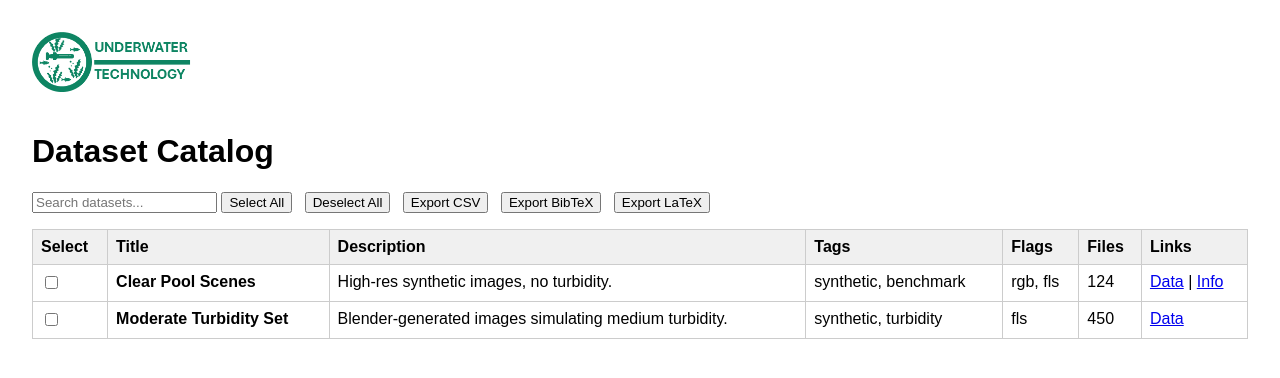
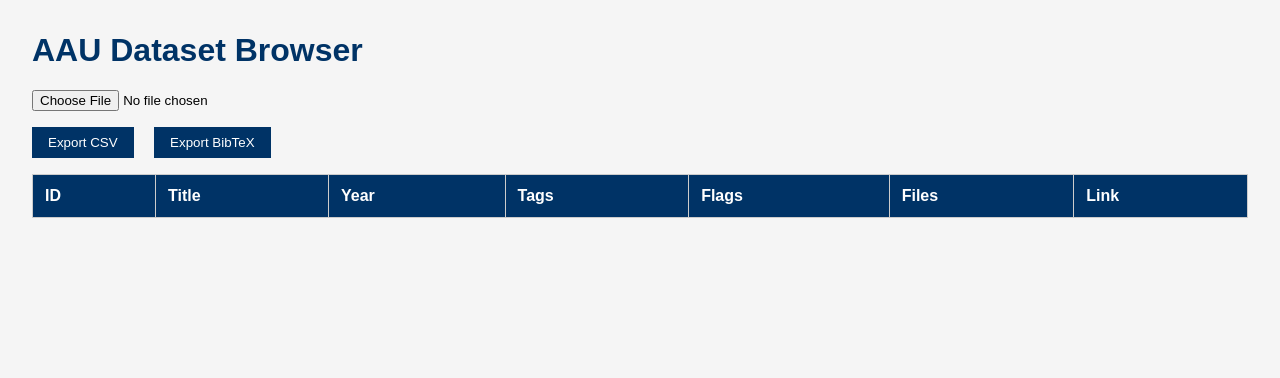
Before and after one commit to AAU-Underwater-Robot-Lab/dataset_browser, a plain HTML site: page index.html in a window 1280 px wide. Drawn offline with Linux system fonts and the light colour scheme.

Commit message:
Add files via upload
Bibtex direct db version

```diff
--- a/index.html
+++ b/index.html
@@ -2,46 +2,39 @@
 <html lang="en">
 <head>
   <meta charset="UTF-8">
-  <title>Dataset Catalog</title>
-  <link rel="stylesheet" href="css/style.css">
-  <link rel="icon" type="image/x-icon" href="/dataset_browser/favicon.ico">
+  <title>AAU Dataset Browser (BibTeX)</title>
+  <script src="https://cdn.jsdelivr.net/npm/bibtex-parse-js@1.0.4/bibtexParse.min.js"></script>
   <style>
-    #logo { height: 60px; margin-bottom: 1rem; }
-    table { width: 100%; border-collapse: collapse; margin-top: 1rem; }
-    th, td { border: 1px solid #ccc; padding: 8px; text-align: left; vertical-align: top; }
-    th { background: #f0f0f0; }
+    body { font-family: Arial, sans-serif; margin: 2rem; background: #f5f5f5; }
+    table { border-collapse: collapse; width: 100%; background: #fff; margin-top: 1rem; }
+    th, td { border: 1px solid #ccc; padding: 0.75rem; text-align: left; }
+    th { background-color: #003366; color: white; }
+    h1 { color: #003366; }
+    #export-buttons { margin-top: 1rem; }
+    .button { padding: 0.5rem 1rem; margin-right: 1rem; background: #003366; color: white; border: none; cursor: pointer; }
   </style>
 </head>
 <body>
-  <img src="assets/underwater_group_logo.png" alt="Underwater Technology Group Logo" id="logo">
-
-  <h1>Dataset Catalog</h1>
-
-  <div id="controls">
-    <input type="text" id="searchBox" placeholder="Search datasets...">
-    <button id="selectAll">Select All</button>
-    <button id="deselectAll">Deselect All</button>
-    <button id="exportCSV">Export CSV</button>
-    <button id="exportBib">Export BibTeX</button>
-    <button id="exportLaTeX">Export LaTeX</button>
+  <h1>AAU Dataset Browser</h1>
+  <input type="file" id="bibfile" accept=".bib">
+  <div id="export-buttons">
+    <button class="button" onclick="exportCSV()">Export CSV</button>
+    <button class="button" onclick="exportBib()">Export BibTeX</button>
   </div>
-
-  <table>
+  <table id="datasetTable">
     <thead>
       <tr>
-        <th>Select</th>
+        <th>ID</th>
         <th>Title</th>
-        <th>Description</th>
+        <th>Year</th>
         <th>Tags</th>
         <th>Flags</th>
         <th>Files</th>
-        <th>Links</th>
+        <th>Link</th>
       </tr>
     </thead>
-    <tbody id="datasetTableBody"></tbody>
+    <tbody></tbody>
   </table>
-
-  <script src="js/search.js"></script>
-  <script src="js/export.js"></script>
+  <script src="scripts.js"></script>
 </body>
 </html>
--- /dev/null
+++ b/scripts.js
@@ -0,0 +1,56 @@
+let entries = [];
+
+document.getElementById('bibfile').addEventListener('change', async function(event) {
+  const file = event.target.files[0];
+  const text = await file.text();
+  entries = bibtexParse.toJSON(text);
+  renderTable(entries);
+});
+
+function renderTable(entries) {
+  const tbody = document.querySelector('#datasetTable tbody');
+  tbody.innerHTML = '';
+  entries.forEach(e => {
+    let noteData = {};
+    try {
+      noteData = JSON.parse(e.entryTags.note);
+    } catch {}
+    const row = document.createElement('tr');
+    row.innerHTML = `
+      <td>${e.citationKey}</td>
+      <td>${e.entryTags.title}</td>
+      <td>${e.entryTags.year}</td>
+      <td>${(noteData.tags || []).join(', ')}</td>
+      <td>${(noteData.flags || []).join(', ')}</td>
+      <td>${noteData.num_files || ''}</td>
+      <td><a href="${e.entryTags.howpublished?.match(/\{\\url\{(.+?)\}\}/)?.[1] || '#'}" target="_blank">Link</a></td>
+    `;
+    tbody.appendChild(row);
+  });
+}
+
+function exportCSV() {
+  let csv = "ID,Title,Year,Tags,Flags,Files,Link\n";
+  entries.forEach(e => {
+    let noteData = {};
+    try {
+      noteData = JSON.parse(e.entryTags.note);
+    } catch {}
+    const link = e.entryTags.howpublished?.match(/\{\\url\{(.+?)\}\}/)?.[1] || '';
+    csv += `"${e.citationKey}","${e.entryTags.title}","${e.entryTags.year}","${(noteData.tags || []).join(';')}","${(noteData.flags || []).join(';')}","${noteData.num_files || ''}","${link}"\n`;
+  });
+  const blob = new Blob([csv], { type: 'text/csv' });
+  const a = document.createElement('a');
+  a.href = URL.createObjectURL(blob);
+  a.download = 'datasets.csv';
+  a.click();
+}
+
+function exportBib() {
+  let bib = entries.map(e => e.original).join('\n\n');
+  const blob = new Blob([bib], { type: 'text/plain' });
+  const a = document.createElement('a');
+  a.href = URL.createObjectURL(blob);
+  a.download = 'datasets.bib';
+  a.click();
+}
```
Also changed, not shown: 1 other file.
